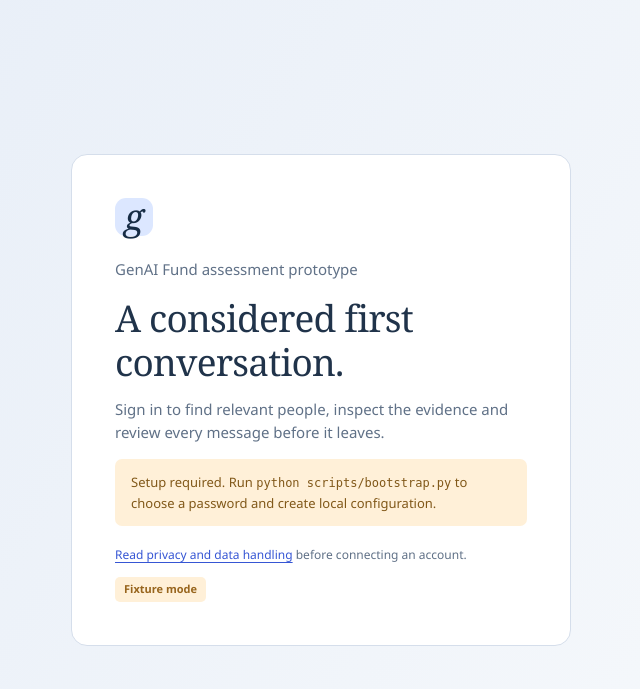
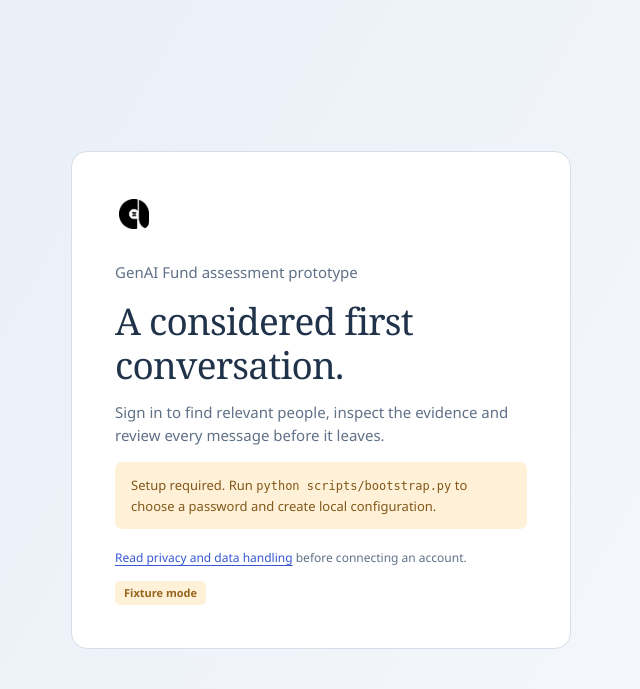
Before and after one commit to ArChIt690/genai-outreach, a FastAPI app: page /login in a window 1280 px wide. Shown: the top 689 px of the page, without its empty margins (319-959 px from the left). Run offline with FastAPI, Linux system fonts and the light colour scheme; some libraries are stand-ins or nearby versions.

Commit message:
feat: new app logo in the sidebar, on sign-in and as the tab icon
Co-Authored-By: Claude Opus 5.5 <noreply@anthropic.com>

```diff
--- a/app/static/app.css
+++ b/app/static/app.css
@@ -17,7 +17,7 @@ textarea{resize:vertical;line-height:1.65}.checkbox{display:flex;align-items:fle
 .sidebar{position:fixed;inset:0 auto 0 0;width:236px;background:var(--nav);color:#fff;padding:32px 22px;display:flex;flex-direction:column}
 .brand{display:flex;gap:12px;align-items:center;color:#fff;text-decoration:none;font-size:19px;font-weight:650}
 .brand small{font-size:11px;font-weight:400;color:#bac8da;margin-top:3px}
-.brandmark{width:38px;height:38px;border-radius:11px;background:#dce7ff;color:var(--nav);display:inline-flex;align-items:center;justify-content:center;font:italic 36px/1 Georgia,serif;flex-shrink:0}
+.brandmark{width:38px;height:38px;border-radius:11px;background:#fff;padding:4px;object-fit:contain;display:inline-block;flex-shrink:0}
 .sidebar nav{display:grid;gap:8px;margin-top:48px}.sidebar nav a{display:block;color:#dbe5f2;text-decoration:none;padding:13px 14px;border-radius:8px;font-weight:600}
 .sidebar nav a span{display:block;color:#a2b6ce;font-size:11px;font-weight:400;margin-top:3px}
 .sidebar nav a[aria-current]{background:#2a4260;color:#fff;border-left:3px solid #9eb7ff;padding-left:11px}
--- a/app/templates/base.html
+++ b/app/templates/base.html
@@ -3,10 +3,10 @@
 <!doctype html>
 <html lang="en"><head><meta charset="utf-8"><meta name="viewport" content="width=device-width,initial-scale=1">
 <title>{% block title %}Outreach workbench{% endblock %} | GenAI Fund prototype</title>
-<link rel="stylesheet" href="/static/app.css"><script src="/static/app.js" defer></script></head>
+<link rel="icon" href="/static/logo.png" type="image/png"><link rel="stylesheet" href="/static/app.css"><script src="/static/app.js" defer></script></head>
 <body><a class="skip" href="#main">Skip to content</a>
 <aside class="sidebar">
-  <a class="brand" href="/discover"><span class="brandmark" aria-hidden="true">g</span><span>GenAI Fund<small>Outreach workbench</small></span></a>
+  <a class="brand" href="/discover"><img class="brandmark" src="/static/logo.png" alt="" aria-hidden="true"><span>GenAI Fund<small>Outreach workbench</small></span></a>
   <nav aria-label="Main navigation">
     <a href="/discover" {% if request.url.path == '/discover' %}aria-current="page"{% endif %}>Discover people<span>Find the evidence</span></a>
     <a href="/review" {% if request.url.path == '/review' %}aria-current="page"{% endif %}>Review<span>{{ pending_review }} waiting for approval</span></a>
--- a/app/templates/error.html
+++ b/app/templates/error.html
@@ -1,5 +1,5 @@
 <!doctype html><html lang="en"><head><meta charset="utf-8"><meta name="viewport" content="width=device-width,initial-scale=1">
-<title>Action needs attention | Outreach workbench</title><link rel="stylesheet" href="/static/app.css"></head>
+<title>Action needs attention | Outreach workbench</title><link rel="icon" href="/static/logo.png" type="image/png"><link rel="stylesheet" href="/static/app.css"></head>
 <body class="login-page"><main class="login-panel"><span class="badge amber">Action blocked</span>
 <h1>Review before continuing.</h1><p role="alert">{{ message }}</p><p class="small"><code>{{ code }}</code></p>
 <div class="button-row"><a class="button" href="/activity">Review activity</a><a href="/settings">Open settings</a></div>
--- a/app/templates/login.html
+++ b/app/templates/login.html
@@ -1,7 +1,7 @@
 <!doctype html><html lang="en"><head><meta charset="utf-8"><meta name="viewport" content="width=device-width,initial-scale=1">
-<title>Sign in | Outreach workbench</title><link rel="stylesheet" href="/static/app.css"></head>
+<title>Sign in | Outreach workbench</title><link rel="icon" href="/static/logo.png" type="image/png"><link rel="stylesheet" href="/static/app.css"></head>
 <body class="login-page"><main class="login-panel">
-<span class="brandmark">g</span><p class="muted">GenAI Fund assessment prototype</p><h1>A considered first conversation.</h1>
+<img class="brandmark" src="/static/logo.png" alt="GenAI Fund"><p class="muted">GenAI Fund assessment prototype</p><h1>A considered first conversation.</h1>
 <p>Sign in to find relevant people, inspect the evidence and review every message before it leaves.</p>
 {% if configured %}<form action="/login" method="post"><input type="hidden" name="csrf" value="{{ csrf }}">
 <label for="password">Operator password</label><input id="password" name="password" type="password" autocomplete="current-password" required>
--- a/app/templates/privacy.html
+++ b/app/templates/privacy.html
@@ -1,4 +1,4 @@
-<!doctype html><html lang="en"><head><meta charset="utf-8"><meta name="viewport" content="width=device-width,initial-scale=1"><title>Data handling | Outreach workbench</title><link rel="stylesheet" href="/static/app.css"></head>
+<!doctype html><html lang="en"><head><meta charset="utf-8"><meta name="viewport" content="width=device-width,initial-scale=1"><title>Data handling | Outreach workbench</title><link rel="icon" href="/static/logo.png" type="image/png"><link rel="stylesheet" href="/static/app.css"></head>
 <body><main class="privacy-document"><a href="/settings">Return to workbench</a><h1>Privacy and data handling</h1>
 <p>This local assessment application stores public X profiles/posts selected for review, test-consent references, exact approved outgoing messages, and events from the operator's tracked private conversations.</p>
 <h2>Access and purpose</h2><p>Only the authenticated operator can view the workspace. OAuth credentials are encrypted on the server. The application uses X's official API. It does not scrape, send bulk campaigns, or send without exact-text approval and test-recipient authorization.</p>
```
Also changed, not shown: tests/test_pages.py (+11 -0 lines), app/static/logo.png (added), 6 other files.
